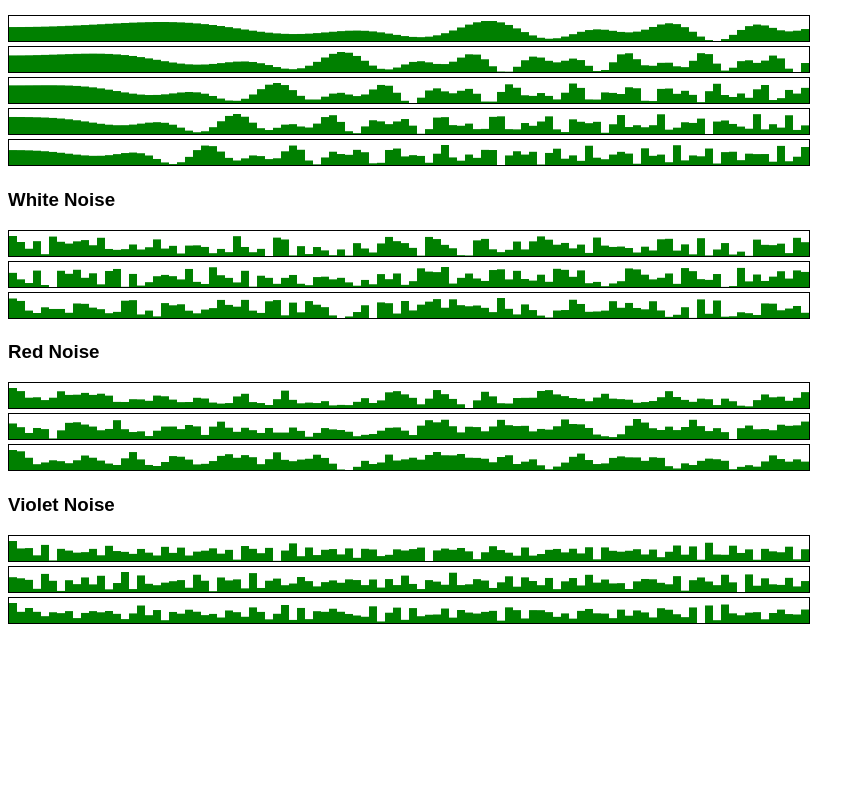
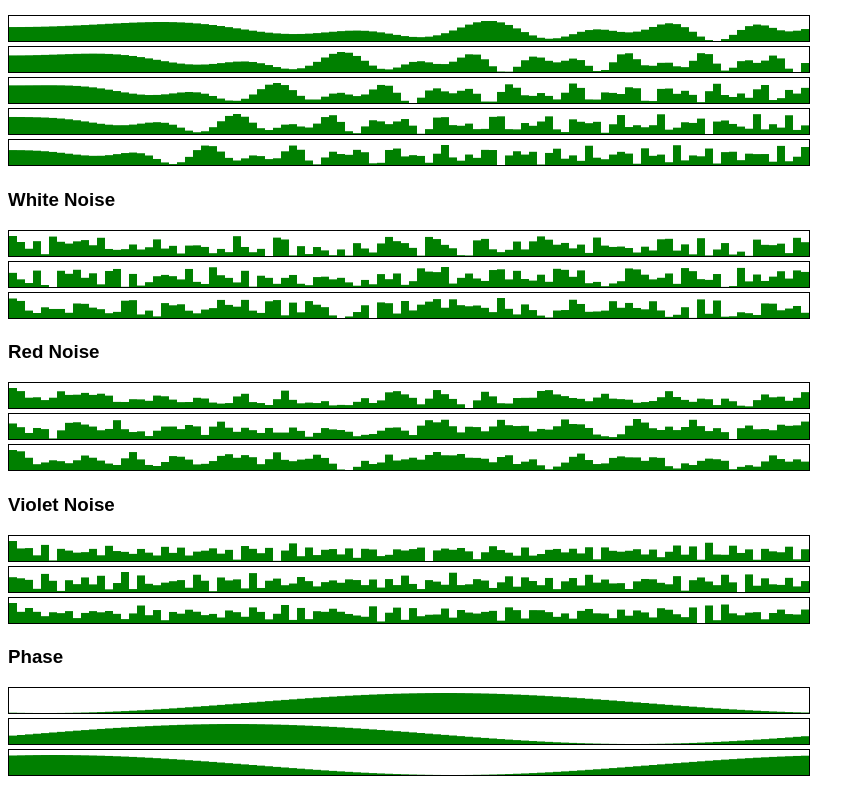
Before and after one commit to aoswalt/web-noise, a plain HTML site: page index.html in a window 1280 px wide. Shown: the part 380-1168 px from the top of the page, without its empty margins (0-865 px from the left). Before the commit the page ends 1016 px from the top, so only its background shows below. Drawn offline with Linux system fonts and the light colour scheme.

Commit message:
phase-shifting sine waves

```diff
--- a/index.html
+++ b/index.html
@@ -41,6 +41,11 @@
     <div><canvas class="violetNoise" width="800px" height="25px"></canvas></div>
     <div><canvas class="violetNoise" width="800px" height="25px"></canvas></div>
 
+    <h3>Phase</h3>
+    <div><canvas class="phase" width="800px" height="25px"></canvas></div>
+    <div><canvas class="phase" width="800px" height="25px"></canvas></div>
+    <div><canvas class="phase" width="800px" height="25px"></canvas></div>
+
     <script src="js/draw.js"></script>
     <script src="js/noise.js"></script>
     <script src="js/random.js"></script>
--- a/js/noise.js
+++ b/js/noise.js
@@ -1,4 +1,9 @@
 var Noise = ((noise) => {
+  noise.makeNoise = (freq, seed) => {
+    phase = Random.range(0, 2 * Math.PI, Random.makeRandom(seed))
+    return (x) => Math.sin(2 * Math.PI * freq * x + phase)
+  }
+
   //NOTE(adam): create cosine noise function with freq and amp functions
   noise.makeCosNoise = (freqFunc = (x) => 1, ampFunc = (x) => 1) =>
     (x) => Math.cos(ampFunc(x) + x * freqFunc(x))
--- a/script.js
+++ b/script.js
@@ -68,3 +68,12 @@ violetList.forEach((ctx, ctxIndex) => {
   noiseFunc = (x) => Random.range(-1, 1, rand)
   Draw.drawNoise(ctx, noiseFunc, Noise.rougher)
 })
+
+
+const phaseList = Array.from(document.querySelectorAll('.phase'))
+  .map((c) => c.getContext('2d'))
+phaseList.forEach((ctx) => ctx.fillStyle = barColor)
+
+phaseList.forEach((ctx, ctxIndex) => {
+  Draw.drawNoise(ctx, Noise.makeNoise(1 / barCount, ctxIndex + 1))
+})
```
